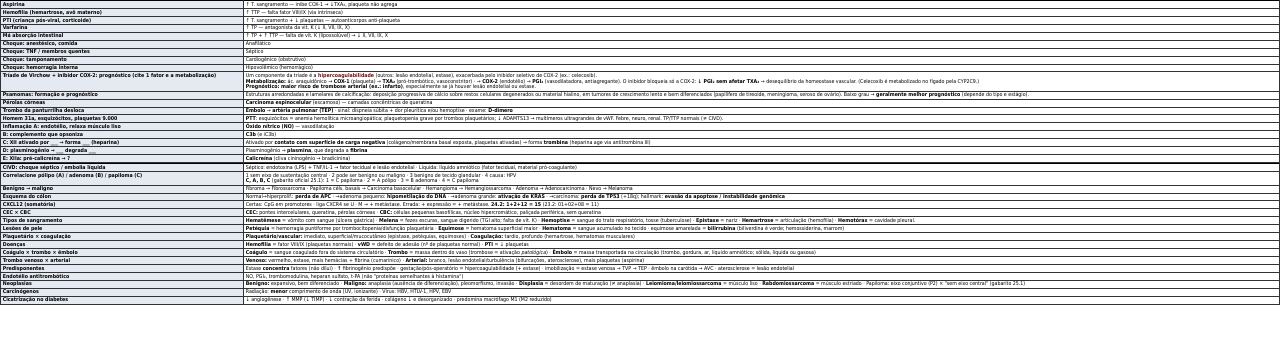
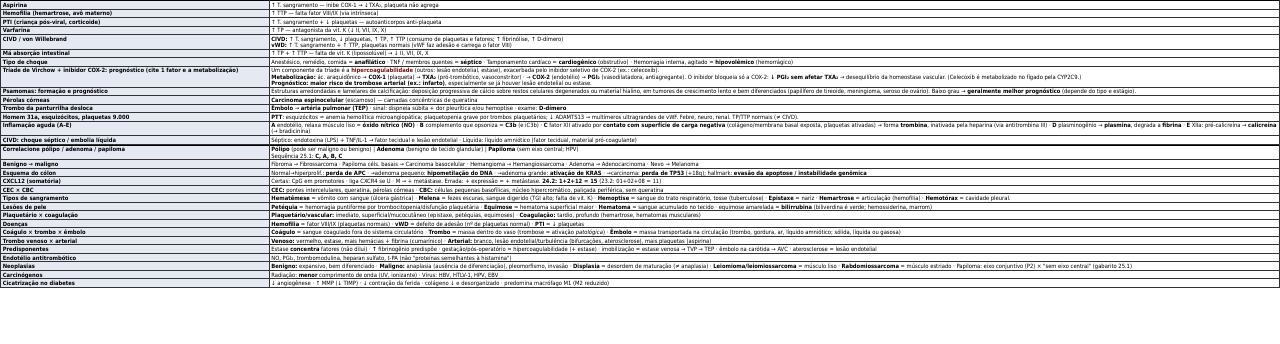
Before and after one commit to lucasreda/testProject, a plain HTML site: page pre_prova_patologia_A7_unica.html in a window 1280 px wide. Drawn offline with Linux system fonts and the light colour scheme.

Commit message:
A7: compacta choque e inflamação, ajusta correlação, adiciona CIVD/vWD
Co-Authored-By: Claude Sonnet 5.5 <noreply@anthropic.com>
Claude-Session: https://claude.ai/code/session_014jyodQQpTrfSLCJ22d6dzq

```diff
--- a/pre_prova_patologia_A7_unica.html
+++ b/pre_prova_patologia_A7_unica.html
@@ -7,10 +7,10 @@
   @page { size: 74mm 105mm; margin: 1.8mm; }
   * { box-sizing: border-box; }
   html, body { margin: 0; padding: 0; }
-  body { font-family: "DejaVu Sans Condensed", "DejaVu Sans", Arial, sans-serif; font-size: 3.95pt; line-height: 1.07; color: #000; }
+  body { font-family: "DejaVu Sans Condensed", "DejaVu Sans", Arial, sans-serif; font-size: 4.35pt; line-height: 1.07; color: #000; }
   table { border-collapse: collapse; width: 100%; table-layout: fixed; }
   td { border: 0.35pt solid #333; padding: 0.5pt 1.3pt; vertical-align: top; }
-  td.q { width: 19%; font-weight: bold; background: #e4e9f2; }
+  td.q { overflow-wrap: anywhere; width: 21%; font-weight: bold; background: #e4e9f2; }
   tr { break-inside: avoid; }
   tr.g td { border-top: 1.1pt solid #000; }
   b.k { color: #7a1010; }
@@ -25,12 +25,10 @@
 <tr><td class="q">Hemofilia (hemartrose, avô materno)</td><td>↑ TTP — falta fator VIII/IX (via intrínseca)</td></tr>
 <tr><td class="q">PTI (criança pós-viral, corticoide)</td><td>↑ T. sangramento + ↓ plaquetas — autoanticorpos anti-plaqueta</td></tr>
 <tr><td class="q">Varfarina</td><td>↑ TP — antagonista da vit. K (↓ II, VII, IX, X)</td></tr>
+<tr><td class="q">CIVD / von Willebrand</td><td><b>CIVD:</b> ↑ T. sangramento, ↓ plaquetas, ↑ TP, ↑ TTP (consumo de plaquetas e fatores; ↑ fibrinólise, ↑ D-dímero)<br><b>vWD:</b> ↑ T. sangramento + ↑ TTP, plaquetas normais (vWF faz adesão e carrega o fator VIII)</td></tr>
 <tr><td class="q">Má absorção intestinal</td><td>↑ TP + ↑ TTP — falta de vit. K (lipossolúvel) → ↓ II, VII, IX, X</td></tr>
 
-<tr class="g"><td class="q">Choque: anestésico, comida</td><td>Anafilático</td></tr>
-<tr><td class="q">Choque: TNF / membros quentes</td><td>Séptico</td></tr>
-<tr><td class="q">Choque: tamponamento</td><td>Cardiogênico (obstrutivo)</td></tr>
-<tr><td class="q">Choque: hemorragia interna</td><td>Hipovolêmico (hemorrágico)</td></tr>
+<tr class="g"><td class="q">Tipo de choque</td><td>Anestésico, remédio, comida = <b>anafilático</b> · TNF / membros quentes = <b>séptico</b> · Tamponamento cardíaco = <b>cardiogênico</b> (obstrutivo) · Hemorragia interna, agitado = <b>hipovolêmico</b> (hemorrágico)</td></tr>
 
 <tr class="g"><td class="q">Tríade de Virchow + inibidor COX-2: prognóstico (cite 1 fator e a metabolização)</td><td>Um componente da tríade é a <b class="k">hipercoagulabilidade</b> (outros: lesão endotelial, estase), exacerbada pelo inibidor seletivo de COX-2 (ex.: celecoxib).<br>
 <b>Metabolização:</b> ác. araquidônico → <b>COX-1</b> (plaqueta) → <b>TXA₂</b> (pró-trombótico, vasoconstritor) · → <b>COX-2</b> (endotélio) → <b>PGI₂</b> (vasodilatadora, antiagregante). O inibidor bloqueia só a COX-2: <b>↓ PGI₂ sem afetar TXA₂</b> → desequilíbrio da homeostase vascular. (Celecoxib é metabolizado no fígado pela CYP2C9.)<br>
@@ -40,18 +38,14 @@
 <tr><td class="q">Trombo da panturrilha desloca</td><td><b>Êmbolo</b> → <b>artéria pulmonar (TEP)</b> · sinal: dispneia súbita + dor pleurítica e/ou hemoptise · exame: <b>D-dímero</b></td></tr>
 <tr><td class="q">Homem 31a, esquizócitos, plaquetas 9.000</td><td><b>PTT</b>: esquizócitos = anemia hemolítica microangiopática; plaquetopenia grave por trombos plaquetários; ↓ ADAMTS13 → multímeros ultragrandes de vWF. Febre, neuro, renal. TP/TTP normais (≠ CIVD).</td></tr>
 
-<tr class="g"><td class="q">Inflamação A: endotélio, relaxa músculo liso</td><td><b>Óxido nítrico (NO)</b> — vasodilatação</td></tr>
-<tr><td class="q">B: complemento que opsoniza</td><td><b>C3b</b> (e iC3b)</td></tr>
-<tr><td class="q">C: XII ativado por ___ → forma ___ (heparina)</td><td>Ativado por <b>contato com superfície de carga negativa</b> (colágeno/membrana basal exposta, plaquetas ativadas) → forma <b>trombina</b> (heparina age via antitrombina III)</td></tr>
-<tr><td class="q">D: plasminogênio → ___ degrada ___</td><td>Plasminogênio → <b>plasmina</b>, que degrada a <b>fibrina</b></td></tr>
-<tr><td class="q">E: XIIa: pré-calicreína → ?</td><td><b>Calicreína</b> (cliva cininogênio → bradicinina)</td></tr>
+<tr class="g"><td class="q">Inflamação aguda (A–E)</td><td><b>A</b> endotélio, relaxa músculo liso = <b>óxido nítrico (NO)</b> · <b>B</b> complemento que opsoniza = <b>C3b</b> (e iC3b) · <b>C</b> fator XII ativado por <b>contato com superfície de carga negativa</b> (colágeno/membrana basal exposta, plaquetas ativadas) → forma <b>trombina</b>, inativada pela heparina (via antitrombina III) · <b>D</b> plasminogênio → <b>plasmina</b>, degrada a <b>fibrina</b> · <b>E</b> XIIa: pré-calicreína → <b>calicreína</b> (→ bradicinina)</td></tr>
 
+<tr><td class="q">CIVD: choque séptico / embolia líquida</td><td>Séptico: endotoxina (LPS) + TNF/IL-1 → fator tecidual e lesão endotelial · Líquida: líquido amniótico (fator tecidual, material pró-coagulante)</td></tr>
 </table>
 
 <!-- ===================== VERSO ===================== -->
 <table class="verso">
-<tr class="g"><td class="q">CIVD: choque séptico / embolia líquida</td><td>Séptico: endotoxina (LPS) + TNF/IL-1 → fator tecidual e lesão endotelial · Líquida: líquido amniótico (fator tecidual, material pró-coagulante)</td></tr>
-<tr><td class="q">Correlacione pólipo (A) / adenoma (B) / papiloma (C)</td><td>1 sem eixo de sustentação central · 2 pode ser benigno ou maligno · 3 benigno de tecido glandular · 4 causa: HPV<br><b>C, A, B, C</b> (gabarito oficial 25.1): 1 = C papiloma · 2 = A pólipo · 3 = B adenoma · 4 = C papiloma</td></tr>
+<tr class="g"><td class="q">Correlacione pólipo / adenoma / papiloma</td><td><b>Pólipo</b> (pode ser maligno ou benigno) | <b>Adenoma</b> (benigno de tecido glandular) | <b>Papiloma</b> (sem eixo central; HPV)<br>Sequência 25.1: <b>C, A, B, C</b></td></tr>
 <tr><td class="q">Benigno → maligno</td><td>Fibroma → Fibrossarcoma · Papiloma céls. basais → Carcinoma basocelular · Hemangioma → Hemangiossarcoma · Adenoma → Adenocarcinoma · Nevo → Melanoma</td></tr>
 <tr><td class="q">Esquema do cólon</td><td>Normal→hiperprolif.: <b>perda de APC</b> · →adenoma pequeno: <b>hipometilação do DNA</b> · →adenoma grande: <b>ativação de KRAS</b> · →carcinoma: <b>perda de TP53</b> (+18q); hallmark: <b>evasão da apoptose / instabilidade genômica</b></td></tr>
 <tr><td class="q">CXCL12 (somatória)</td><td>Certas: CpG em promotores · liga CXCR4 se U · M → + metástase. Errada: + expressão = + metástase. <b>24.2: 1+2+12 = 15</b> (23.2: 01+02+08 = 11)</td></tr>
```
Also changed, not shown: 1 other file.
